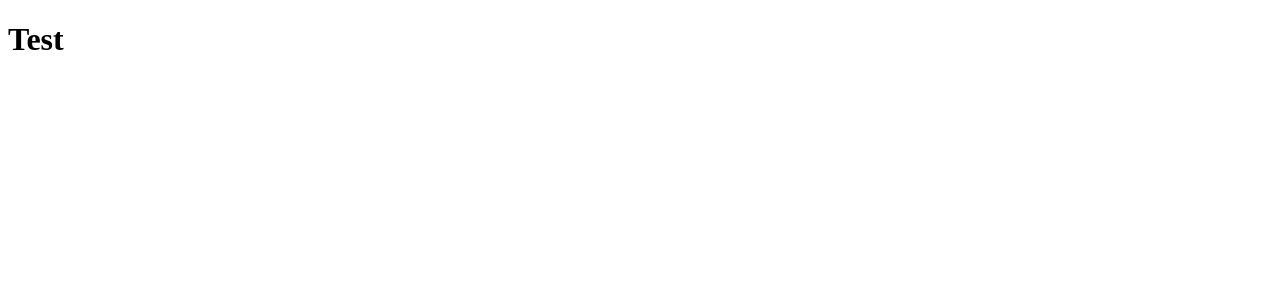
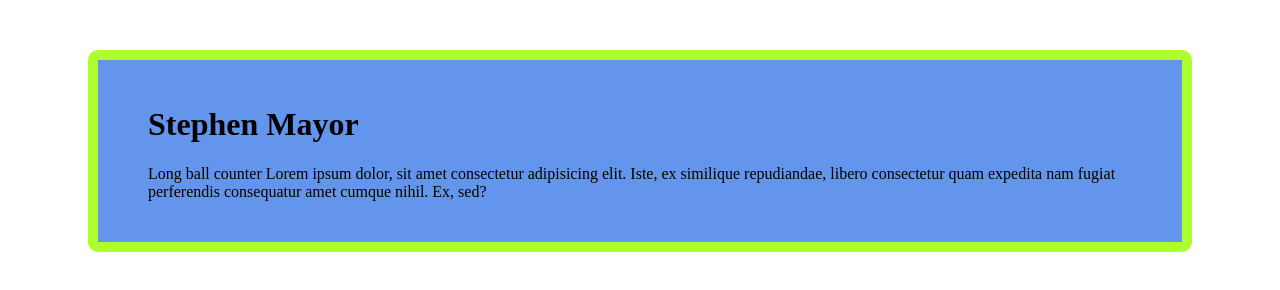
Before and after one commit to Tanjil-Mir/Quarter-Practice-v1, a plain HTML site: page index.html in a window 1280 px wide. Drawn offline with Linux system fonts and the light colour scheme.

Commit message:
testing git

```diff
--- a/index.html
+++ b/index.html
@@ -7,6 +7,9 @@
     <link rel="stylesheet" href="style/style.css">
 </head>
 <body>
-    <h1>Test</h1>
+    <div>
+        <h1>Stephen Mayor</h1>
+        <p>Long ball counter Lorem ipsum dolor, sit amet consectetur adipisicing elit. Iste, ex similique repudiandae, libero consectetur quam expedita nam fugiat perferendis consequatur amet cumque nihil. Ex, sed?</p>
+    </div>
 </body>
 </html>
--- a/style/style.css
+++ b/style/style.css
@@ -0,0 +1,7 @@
+div{
+    background-color: cornflowerblue;
+    border-radius: 10px;
+    border: 10px solid greenyellow;
+    padding: 25px 50px;
+    margin: 50px 80px;
+}
```
